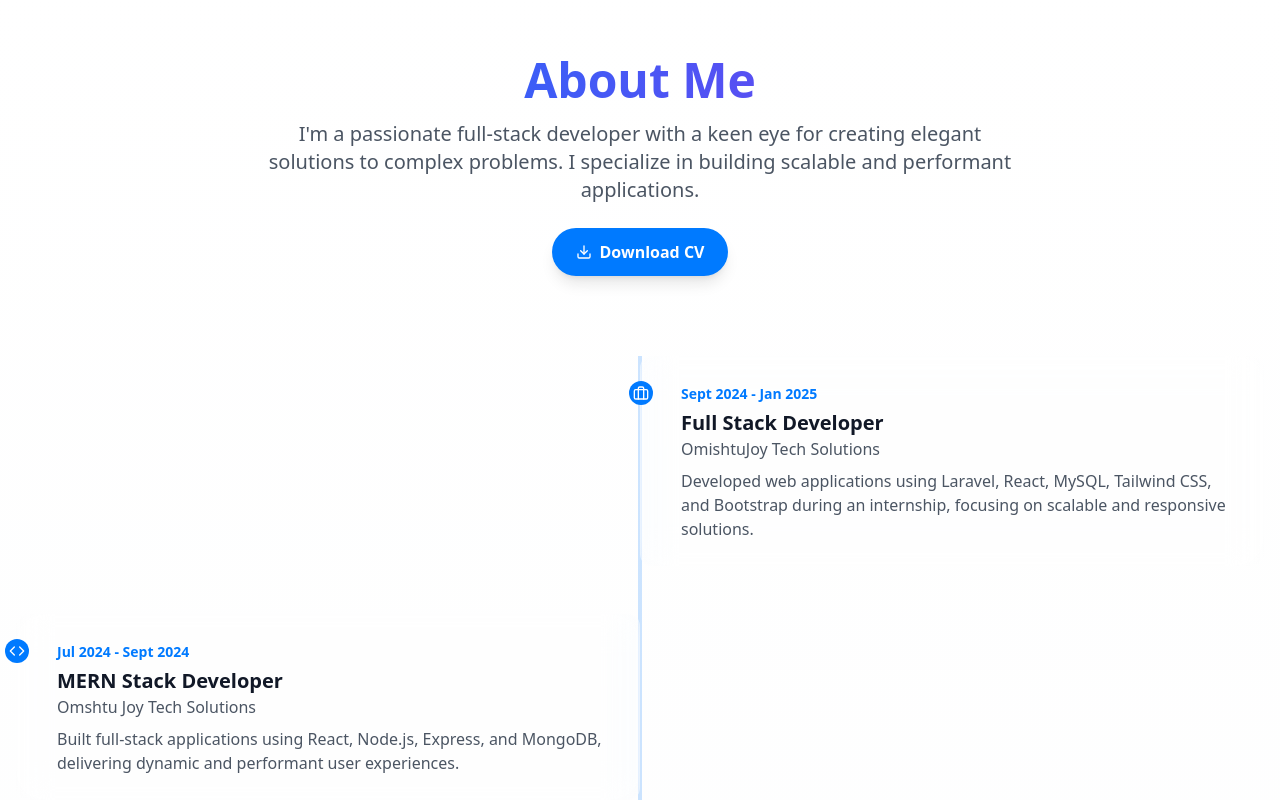
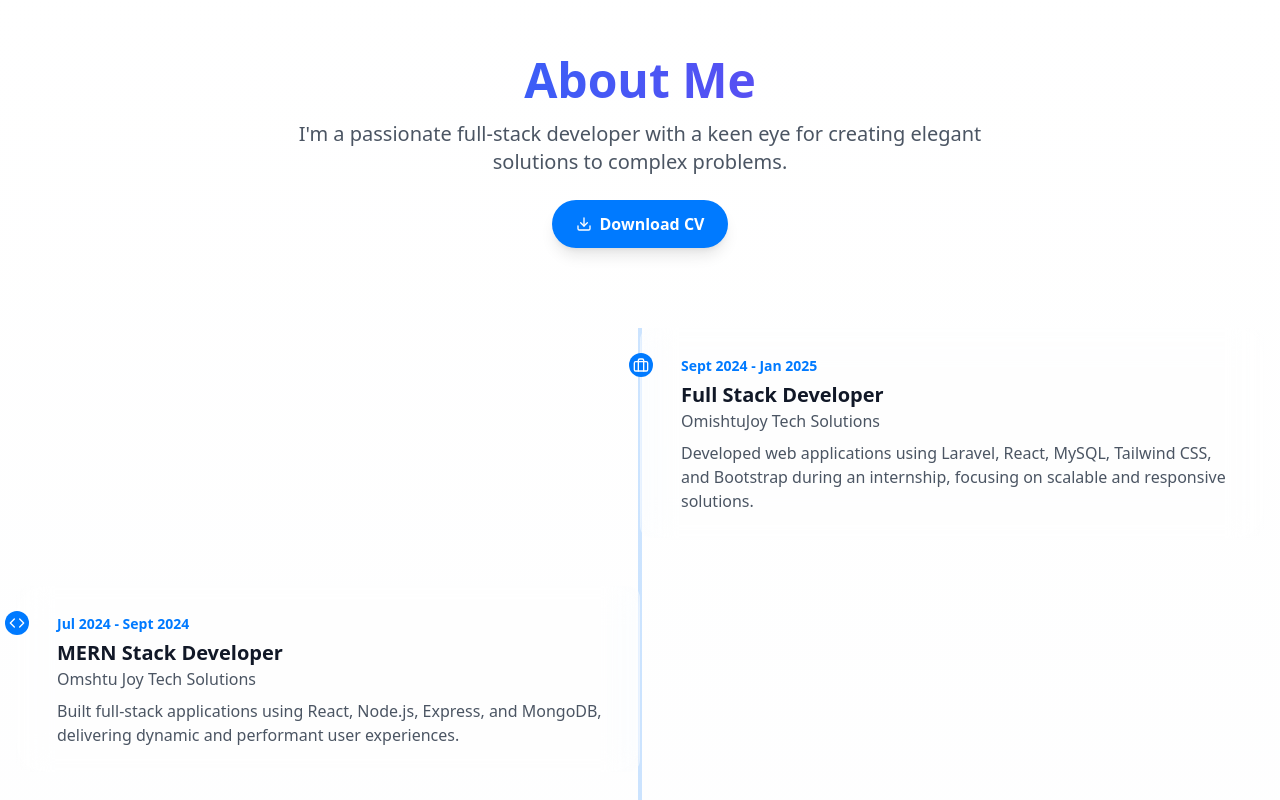
Before and after one commit to Fikirte1/portfolio, a React (Vite) app: page / in a window 1280 px wide. Shown: the part 840-1640 px from the top of the page. Built offline with nearby package versions, Linux system fonts and the light colour scheme.

Commit message:
update some button

```diff
--- a/src/pages/About.jsx
+++ b/src/pages/About.jsx
@@ -103,7 +103,7 @@ const About = () => {
       </h2>
       <p className="text-lg md:text-xl text-gray-600 dark:text-gray-300 max-w-3xl mx-auto leading-relaxed">
         I'm a passionate full-stack developer with a keen eye for creating elegant solutions
-        to complex problems. I specialize in building scalable and performant applications.
+        to complex problems.
       </p>
       <motion.a
         href="/Fikirte-Shawul-Res.pdf"
--- a/src/pages/Home.jsx
+++ b/src/pages/Home.jsx
@@ -217,8 +217,8 @@ const Home = () => {
     I am a results-oriented full-stack developer specializing in building scalable, high-performance web and mobile applications. I focus on delivering elegant, user-centered solutions that solve real-world problems and create meaningful impact.
   </p>
   <div className="flex flex-wrap gap-4 mb-8">
-    <a href="/projects" className="btn-primary px-6 py-3 rounded-full">View My Work</a>
-    <a href="/contact" className="btn-secondary px-6 py-3 rounded-full">Connect With Me</a>
+    <a href='/projects' className="btn-primary px-6 py-3 rounded-full">View My Work</a>
+    <a href='/contact' className="btn-secondary px-6 py-3 rounded-full">Connect With Me</a>
   </div>
 </motion.div>
 
@@ -294,8 +294,7 @@ const Home = () => {
       </h2>
       <p className="text-lg md:text-xl text-gray-600 dark:text-gray-300 max-w-3xl mx-auto leading-relaxed">
         I'm a passionate full-stack developer with a keen eye for creating elegant solutions
-        to complex problems. I specialize in building scalable and performant applications.
-      </p>
+        to complex problems.</p>
       <motion.a
         href="/Fikirte-Shawul-Res.pdf"
         download
@@ -590,7 +589,7 @@ const Home = () => {
           >
             {/* <h2 className="text-4xl font-bold mb-4">Projects</h2> */}
             <p className="text-xl text-gray-600 dark:text-gray-300 max-w-2xl mx-auto">
-              Here are some of my recent projects that showcase my skills and expertise.
+              Here are some of my projects that showcase my skills and expertise.
             </p>
             <Projects />
           </motion.div>
--- a/src/pages/Projects.jsx
+++ b/src/pages/Projects.jsx
@@ -86,15 +86,15 @@ const projects = [
     github: 'https://github.com/Fikirte1/Asset_Management--Mern',
     //demo: 'https://food-delivery-app-demo.com',
   },
-  {
-    id: 10,
-    title: 'figma  design',
-    description: 'Figma website design .',
-    image: 'Mnas.png',
-    tags: ['UI Design'],
-    github: 'https://figma.com',
-    //demo: 'https://figma.com',
-  },
+  // {
+  //   id: 10,
+  //   title: 'figma  design',
+  //   description: 'Figma website design .',
+  //   image: 'Mnas.png',
+  //   tags: ['UI Design'],
+  //   github: 'https://figma.com',
+  //   //demo: 'https://figma.com',
+  // },
 
   // Add more projects as needed
 ];
```
